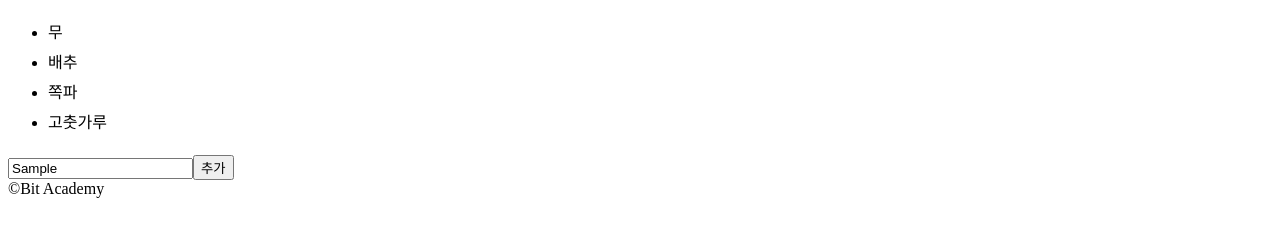
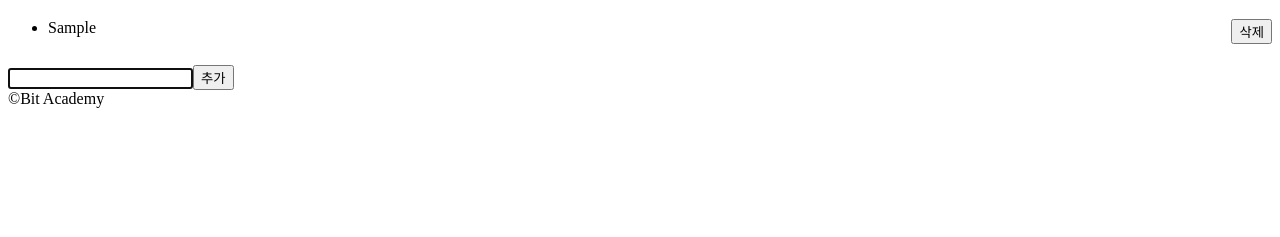
Before and after one commit to TheForcing/WEBFRONT, a website: page ex02-js/js-cart.html in a window 1280 px wide. Both pictures are taken after typing "Sample" into the empty fields and a click on the button "추가". Shown: the part 61-298 px from the top of the page. Drawn offline with Linux system fonts and the light colour scheme.

Commit message:
addElemnet

```diff
--- a/ex02-js/js-cart.html
+++ b/ex02-js/js-cart.html
@@ -29,13 +29,60 @@
         </div>
     </body>
     <script>
-        function addItem(event){
+        function addItem(event) {
             console.log(event);
+            let itemInput = document.getElementById("item");
+            let item = itemInput.value.trim();
+
+            if (item.length > 0) {
+                //  새 노드를 생성
+                //  ul#list에 자식으로 추가
+                //  부모 찾기
+                let container = document.getElementById("list");
+                //  li 노드 생성
+                let itemNode = document.createElement("li");
+                //  속성과 콘텐츠 설정
+                itemNode.innerHTML = item;
+
+                let toolbar = document.createElement("div");
+                toolbar.style.display = "inline";
+                let delBtn = document.createElement("button");
+                delBtn.innerText = "삭제";
+                delBtn.style.cssFloat = "right";
+
+                delBtn.addEventListener("click", function(event) {
+                    //  삭제할 요소
+                    let removeItem = event.target.parentNode.parentNode;
+                    console.log("삭제할 요소:", removeItem);
+                    //  부모 요소 찾기
+                    let parent = removeItem.parentNode;
+
+                    //  부모로부터 자식 분리
+                    parent.removeChild(removeItem);
+                });
+                toolbar.appendChild(delBtn);
+                itemNode.appendChild(toolbar);
+
+                //  트리에 추가
+                let firstItem = container.children[0];
+                //  기준이 되는 노드
+                container.insertBefore(itemNode, firstItem);
+                // container.appendChild(itemNode);
+            }
+
+            itemInput.value = "";
+            itemInput.focus();
         }
-        window.addEventListener("load", function(event){
-            //추가 버튼을 눌렀을 때의 이벤트 연결
+
+        window.addEventListener("load", function(event) {
+            //  추가 버튼을 눌렀을 때의 이벤트 연결
             document.getElementById("btn-add")
-                    .addEventListener("click", addItem);
-         })
-    </script>
+                .addEventListener("click", addItem);
+            //  리스트 초기화
+            let items = document.querySelectorAll("#list > li");
+            for (let i = 0; i < items.length; i++) {
+                items[i].parentNode.removeChild(items[i]);
+            }
+        })
+        </script>
 </html>
```
